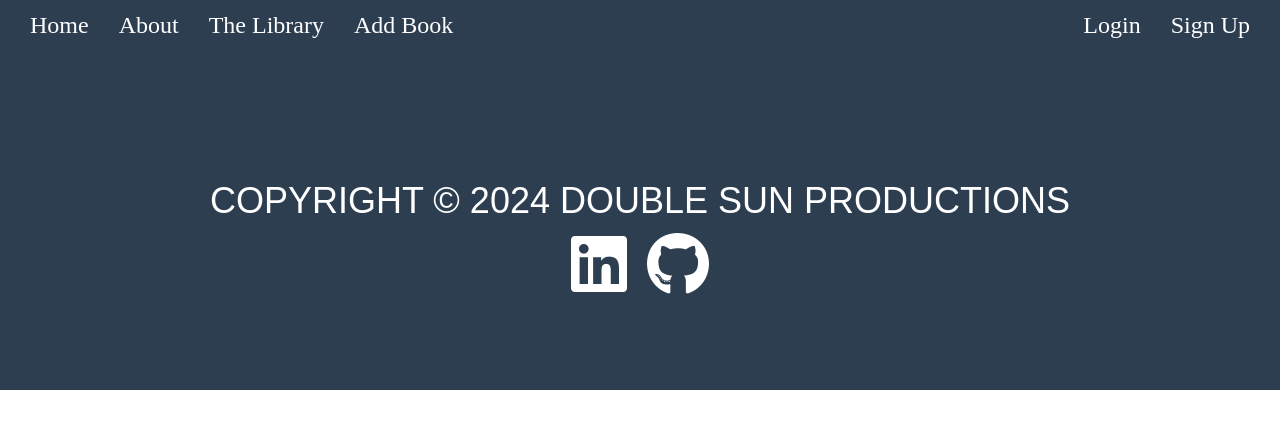
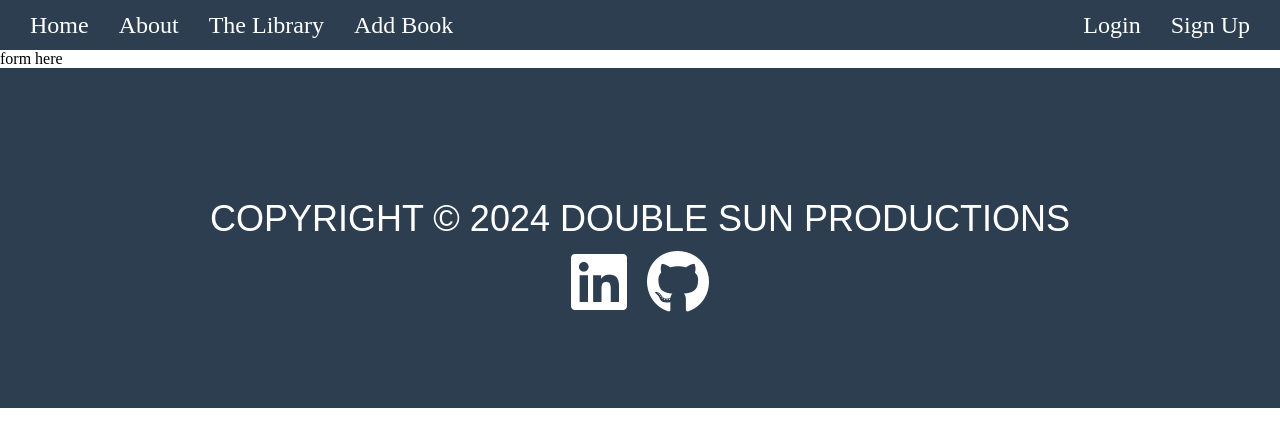
Before and after one commit to ravenusmc/personal_library_project, a Vue app in the folder client/: page /addbook in a window 1280 px wide. Shown: the top 446 px of the page. Built offline with nearby package versions, Linux system fonts and the light colour scheme.

Commit message:
minor change

```diff
--- a/client/src/views/AddBook.vue
+++ b/client/src/views/AddBook.vue
@@ -1,6 +1,6 @@
 <template>
     <div>
-
+        form here
     </div>
 </template>
 
```
